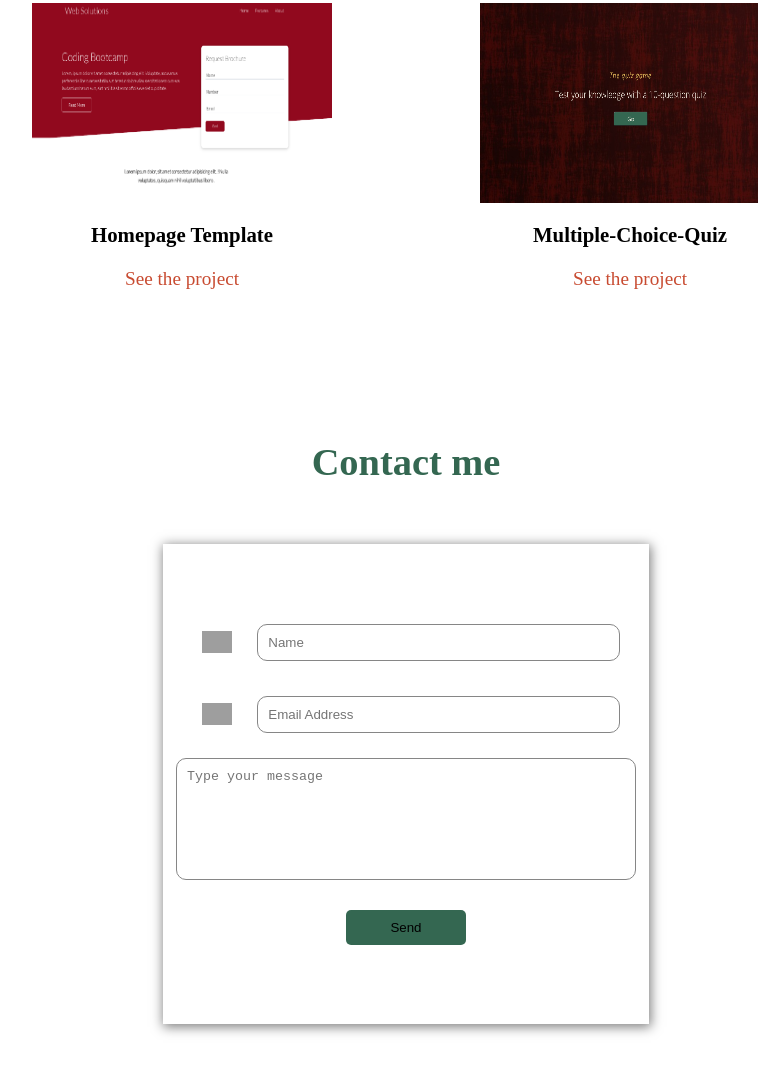
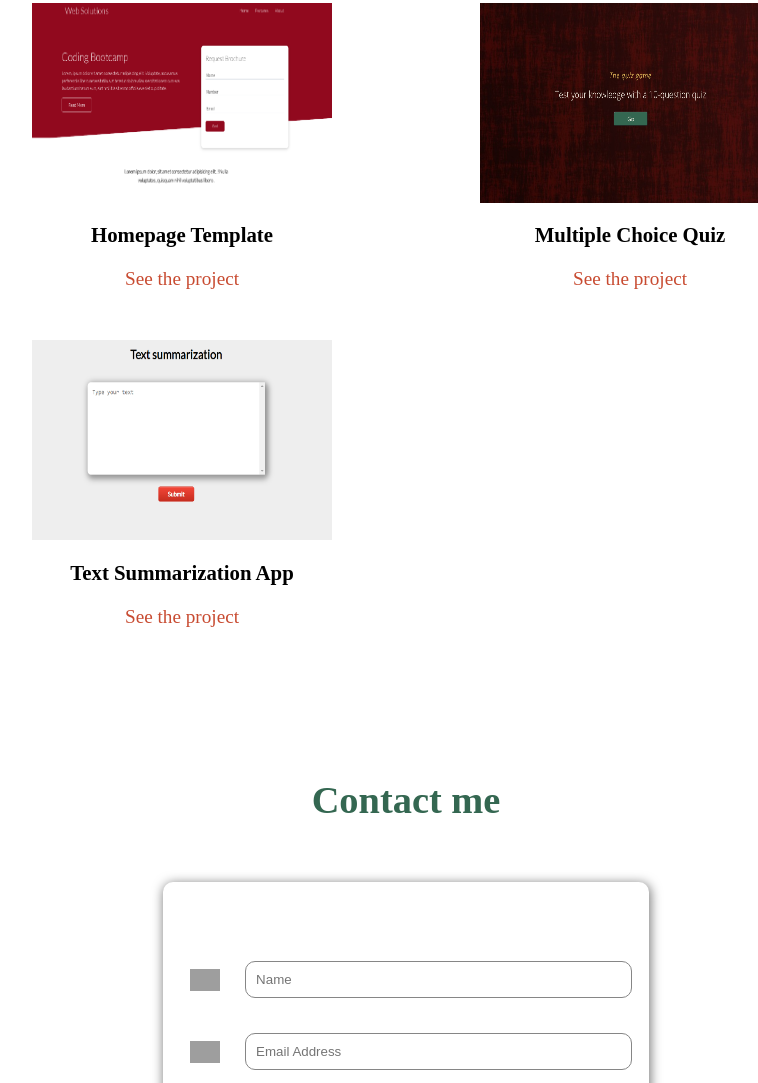
Before and after one commit to konstantinosTabakis/Portfolio-page, a plain HTML site: page index.html in a window 1280 px wide. Shown: the part 2551-3634 px from the top of the page, without its empty margins (234-992 px from the left). Drawn offline with Linux system fonts and the light colour scheme; grey boxes are pictures that could not be loaded; a web font is replaced by a local one.

Commit message:
commit text

```diff
--- a/css/style.css
+++ b/css/style.css
@@ -223,8 +223,8 @@ h1{
     align-items: center;
     min-height: 60vh;
     -webkit-box-shadow: 1px 2px 11px 1px rgba(0,0,0,0.51);
-box-shadow: 1px 2px 11px 1px rgba(0,0,0,0.51);
-
+    box-shadow: 1px 2px 11px 1px rgba(0,0,0,0.51);
+    border-radius: 10px;
 }
 #contact form div{
    display: flex;
@@ -238,7 +238,7 @@ box-shadow: 1px 2px 11px 1px rgba(0,0,0,0.51);
     padding: 10px ;
     border-radius: 10px;
     outline: none;
-    width: 70%;
+    width: 75%;
     border: 1px solid rgb(134, 134, 134);
 }
 .small_img{
@@ -246,7 +246,7 @@ box-shadow: 1px 2px 11px 1px rgba(0,0,0,0.51);
     margin: 0 10px;
 }
 #contact textarea{
-    width: 90%;
+    width: 85%;
     padding: 10px;
     border-radius: 10px;
     outline: none;
--- a/index.html
+++ b/index.html
@@ -82,7 +82,7 @@
                 </div>
                 <div class="project">
                     <img src="./files/Lyrics.png" alt="">
-                    <h3>React Lyrics-App</h3>
+                    <h3>React Lyrics App</h3>
                     <a href="https://awesome-brattain-364591.netlify.app/" target="_blank"> See the project</a>
 
                 </div>
@@ -94,8 +94,14 @@
                 </div>
                 <div class="project">
                     <img src="./files/quiz.png" alt="">
-                    <h3>Multiple-Choice-Quiz</h3>
+                    <h3>Multiple Choice Quiz</h3>
                     <a href="https://konstantinostabakis.github.io/Multiple-Choice-Quiz/" target="_blank">See the project</a>
+
+                </div>
+                <div class="project">
+                    <img src="./files/text-sum.png" alt="">
+                    <h3>Text Summarization App</h3>
+                    <a href="https://textsumm123.herokuapp.com/" target="_blank">See the project</a>
 
                 </div>
 
```
Also changed, not shown: files/text-sum.png (added).
